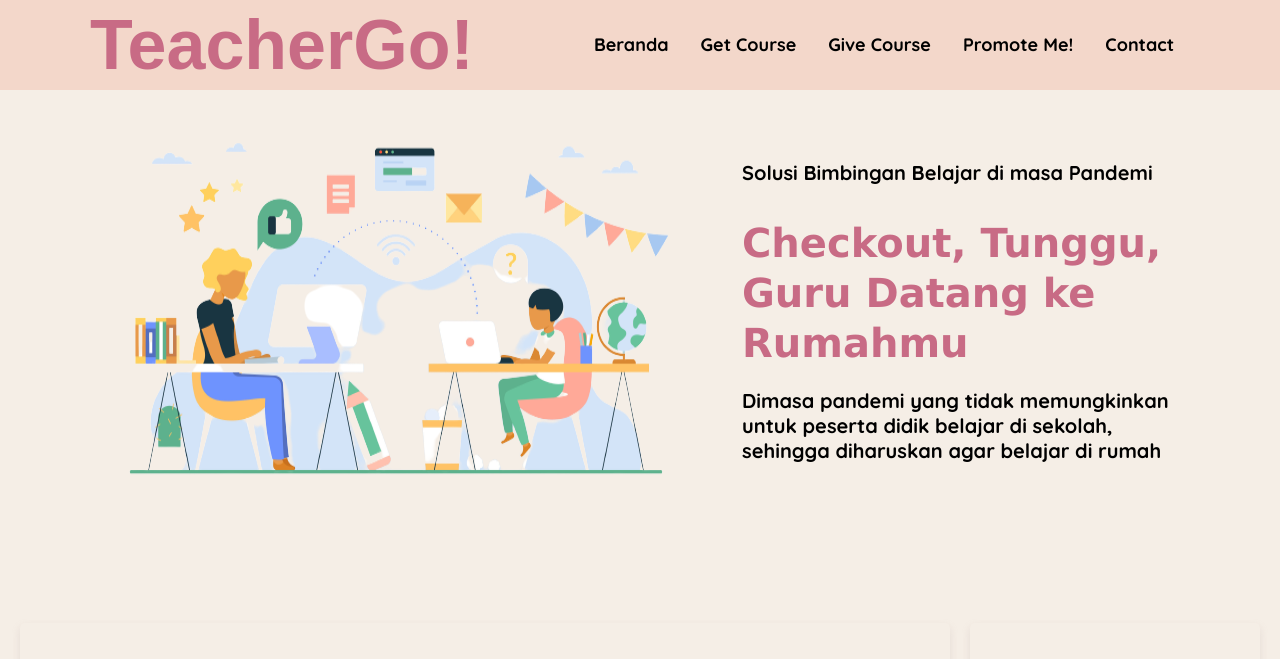
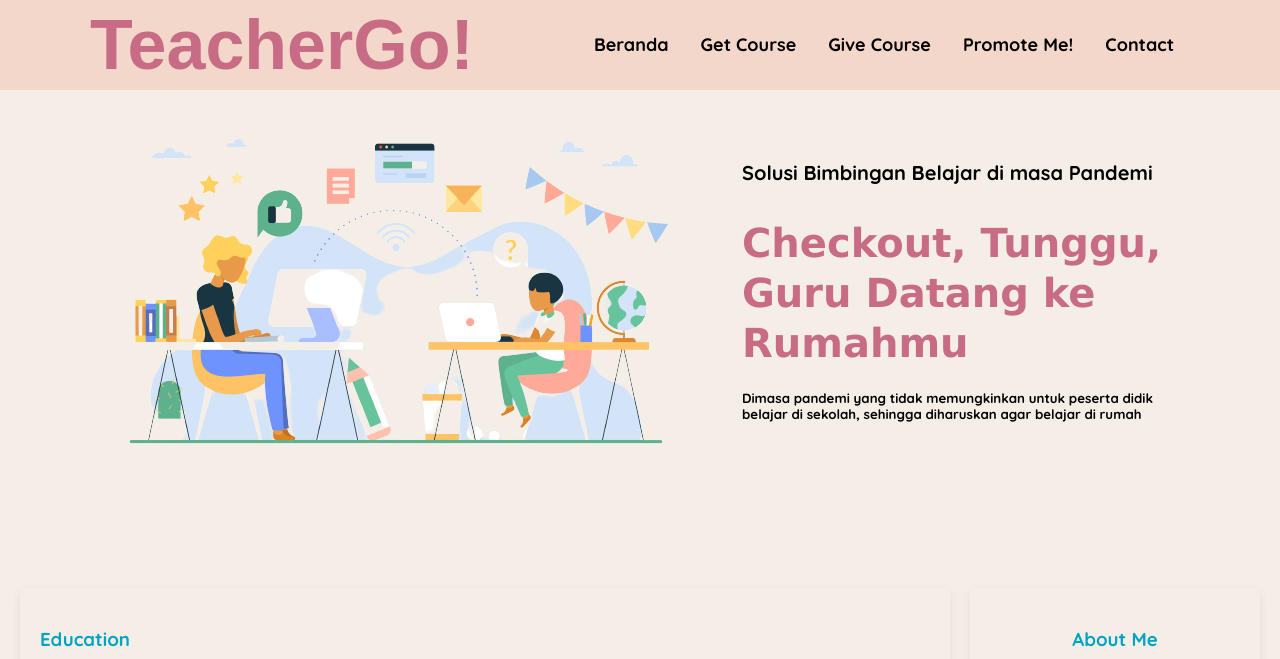
Before and after one commit to coffenme/submission-web-development, a plain HTML site: page index.html in a window 1280 px wide. Shown: the top 659 px of the page. Drawn offline with Linux system fonts and the light colour scheme; a web font is replaced by a local one.

Commit message:
edit font

```diff
--- a/index.html
+++ b/index.html
@@ -27,7 +27,7 @@
                 <div class="kolom">
                     <p class="uraian">Solusi Bimbingan Belajar di masa Pandemi</p>
                     <h2>Checkout, Tunggu, Guru Datang ke Rumahmu</h2>
-                    <p>Dimasa pandemi yang tidak memungkinkan untuk peserta didik belajar di sekolah, sehingga diharuskan agar belajar di rumah</p>
+                    <h5>Dimasa pandemi yang tidak memungkinkan untuk peserta didik belajar di sekolah, sehingga diharuskan agar belajar di rumah</h5>
                 </div>
             </section>
         </div>
```
